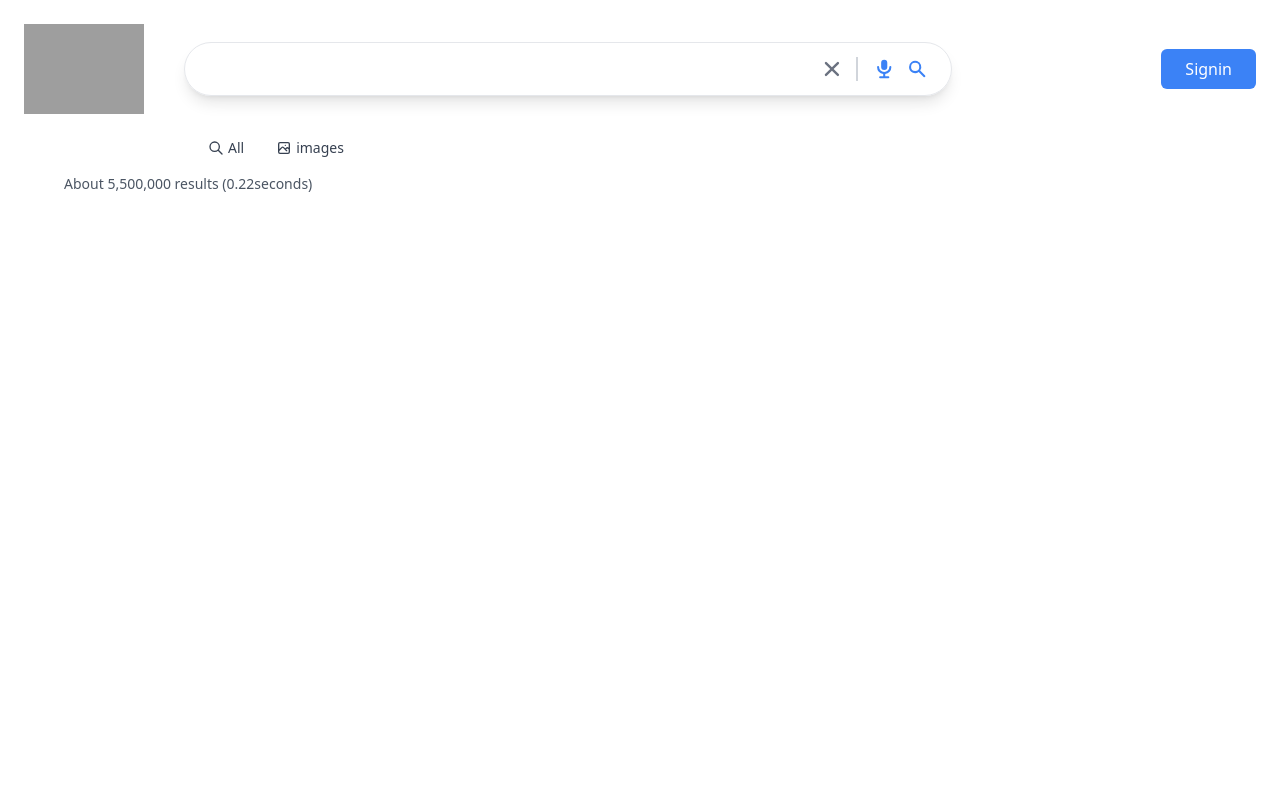
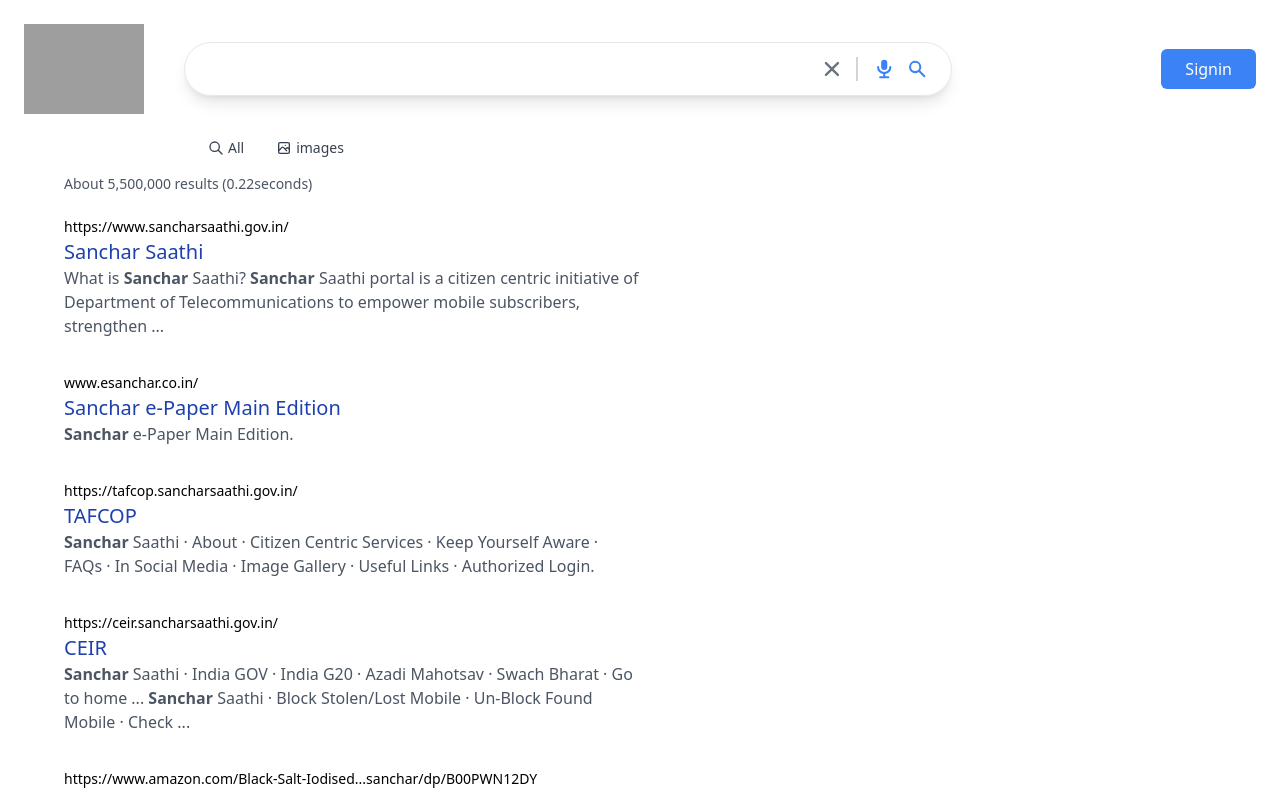
Before and after one commit to Sanchar127/google-v3, a Next.js app: page /search in a window 1280 px wide. Shown: the top 794 px of the page. Built offline with nearby package versions, Linux system fonts and the light colour scheme; no server answers; grey boxes are pictures that could not be loaded.

Commit message:
complete result section

```diff
--- a/components/SearchResults.js
+++ b/components/SearchResults.js
@@ -1,3 +1,4 @@
+import Parser from "html-react-parser";
 export default function SearchResults({ results }) {
   return (
     <div className="w-full mx-auto  px-3 sm:pl-[5%] md:pl[14%] lg:pl[52%]">
@@ -5,6 +6,24 @@
         About {results.searchInformation.formattedTotalResults} results (
         {results.searchInformation.formattedSearchTime}seconds)
       </p>
+      {results.items.map((result) => (
+        <div key={result.link} className="max-w-xl mb-8">
+          <div className="group">
+            <a className="text-sm truncate" href={result.link}>
+              {result.formattedUrl}
+            </a>
+            <a
+              className="group-hover:underline decoration-blue-800"
+              href={result.link}
+            >
+              <h2 className="truncate text-xl font-medium text-blue-800">
+                {result.title}
+              </h2>
+            </a>
+          </div>
+          <p className="text-gray-600">{Parser(result.htmlSnippet)}</p>
+        </div>
+      ))}
     </div>
   );
 }
--- a/package.json
+++ b/package.json
@@ -10,6 +10,7 @@
   },
   "dependencies": {
     "@heroicons/react": "^1.0.6",
+    "html-react-parser": "^5.0.6",
     "next": "14.0.1",
     "next-auth": "^4.24.4",
     "react": "^18",
```
Also changed, not shown: 1 other file (tests, documents, lock files or other folders).
